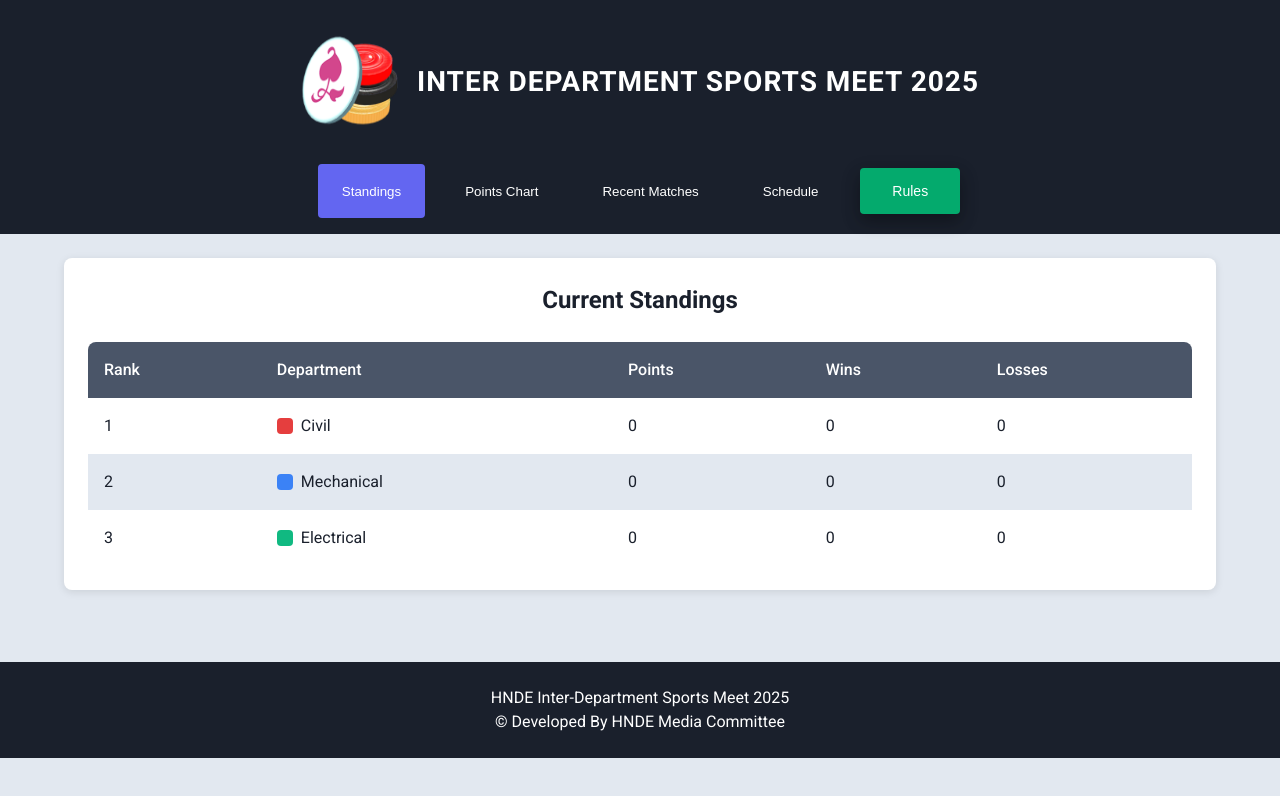
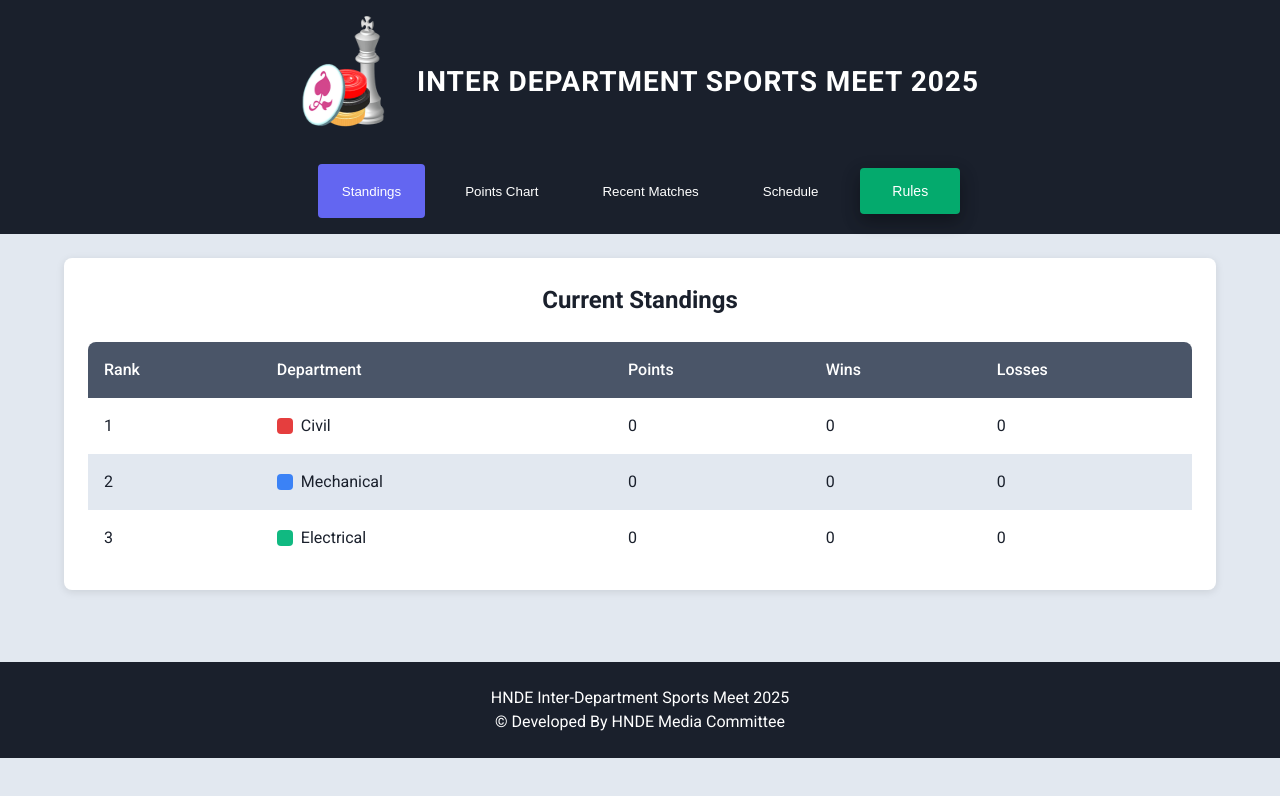
Before and after one commit to BPLIYANAGAMA/sportmeet, a plain HTML site: page index.html in a window 1280 px wide. Drawn offline with nearby package versions, Linux system fonts and the light colour scheme.

Commit message:
Update index.html

```diff
--- a/index.html
+++ b/index.html
@@ -33,7 +33,7 @@
     <div class="logo-container">
       <div class="logo">
         <div class="logo-image">
-          <img src="logo1.png" alt="Stickman" width="100" height="125">
+          <img src="logo2.png" alt="Stickman" width="100" height="125">
         </div>
         <h1>INTER DEPARTMENT SPORTS MEET 2025</h1>
       </div>
```
